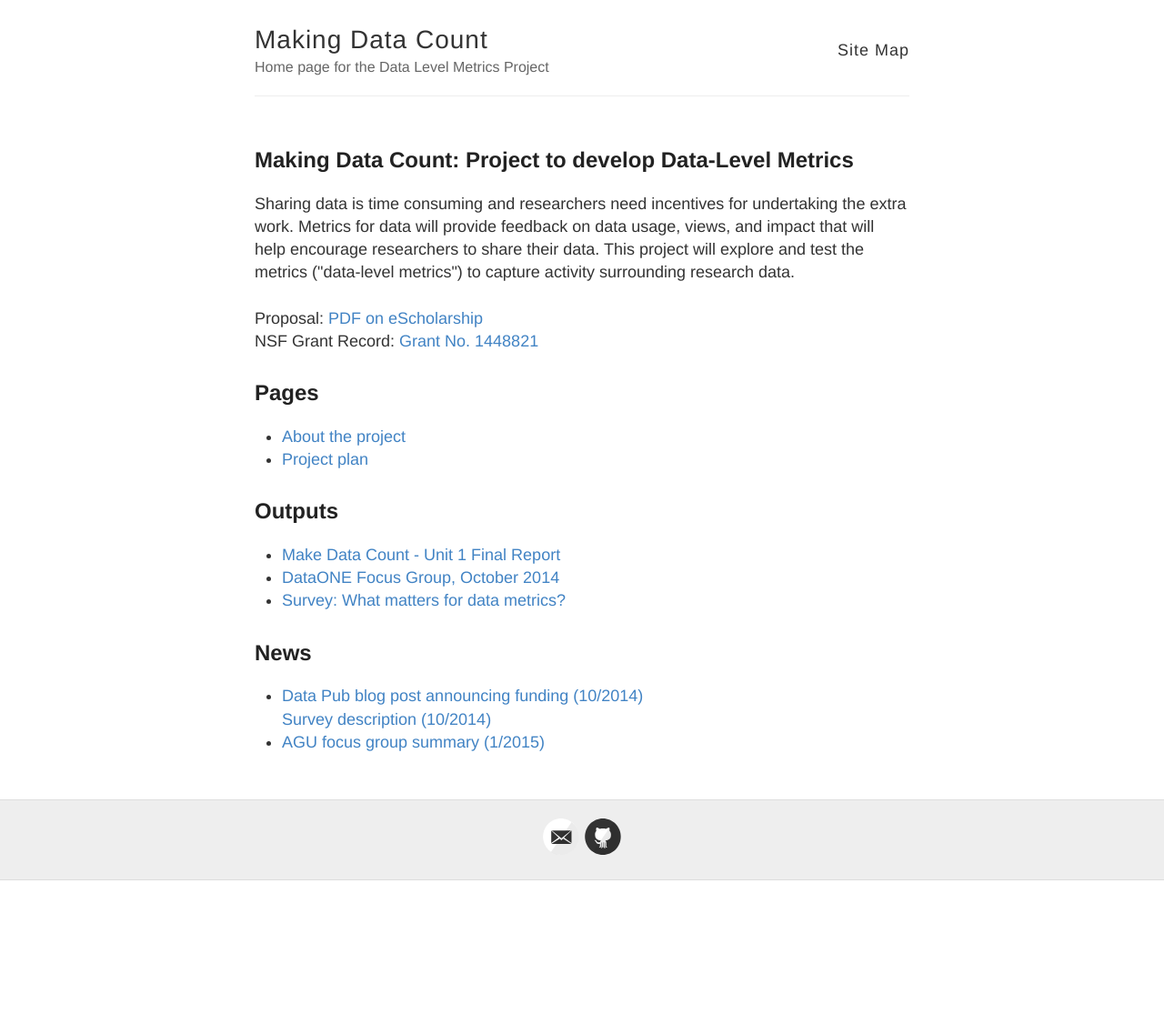
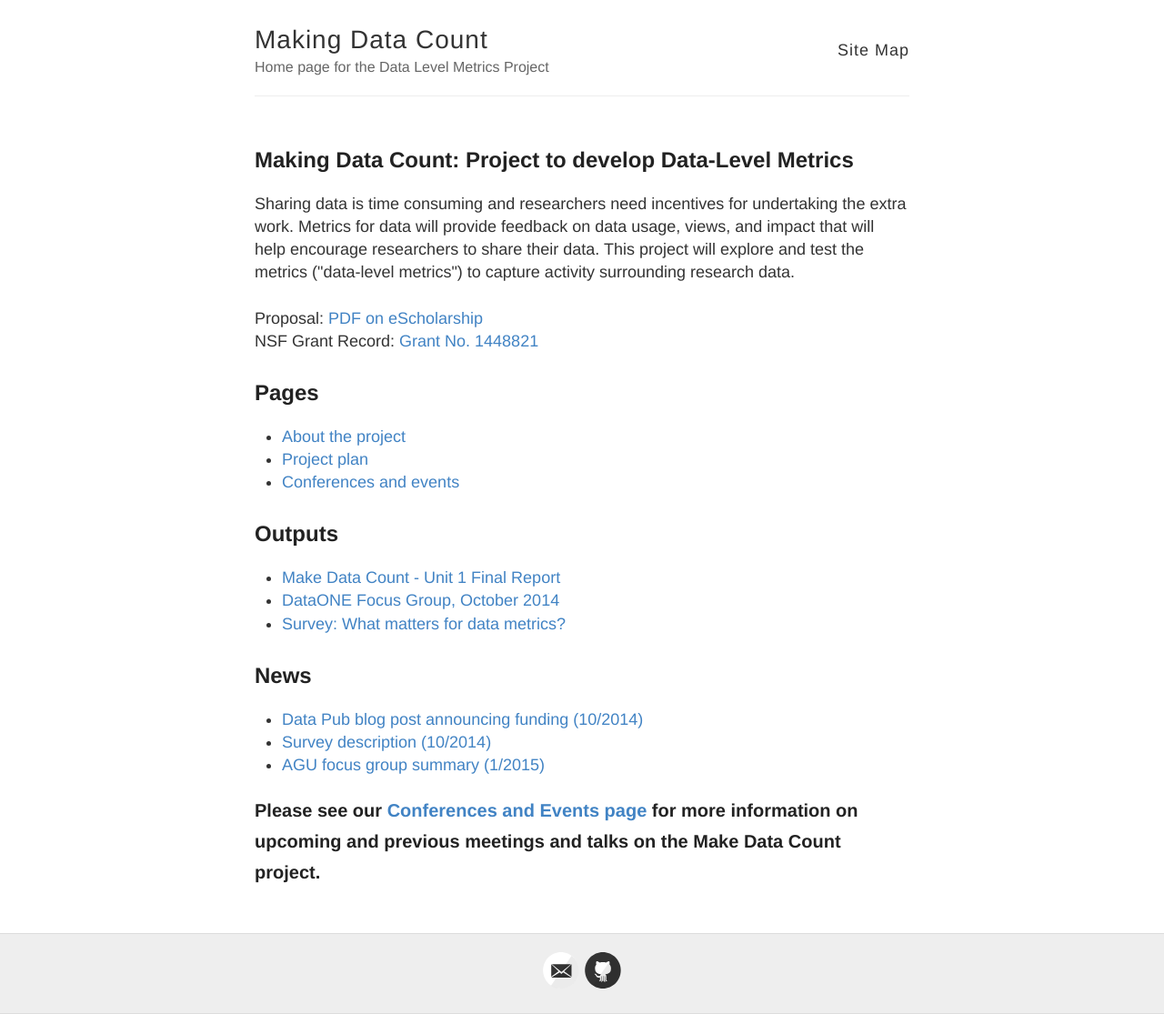
Before and after one commit to lagotto/MDC, a Jekyll site: the page built from index.html, in a window 1280 px wide. Shown: the whole page at 91% size. Built offline with Jekyll 4.4.1, drawn with Linux system fonts in a browser that asks for light colours; before the commit the page ends 968 px from its top, so only the background shows below that.

Commit message:
add conferences page

```diff
--- a/index.html
+++ b/index.html
@@ -34,6 +34,7 @@
 <ul>
 <li> <a href="http://articlemetrics.github.io/MDC/about">About the project</a></li>
 <li> <a href="http://articlemetrics.github.io/MDC/project-plan">Project plan</a></li>
+<li> <a href="http://articlemetrics.github.io/MDC/conferences">Conferences and events</a></li>
 </ul>
 
 <h2>Outputs</h2>
@@ -46,6 +47,8 @@
 <h2>News</h2>
 <ul>
 <li><a href="http://datapub.cdlib.org/http://datapub.cdlib.org/2014/10/07/uc3-plos-and-dataone-join-forces-to-build-incentives-for-data-sharing/">Data Pub blog post announcing funding (10/2014)</a></li>
-<a href="http://datapub.cdlib.org/2014/10/31/data-do-you-care-the-dlm-survey/">Survey description (10/2014)</a></li>
+<li><a href="http://datapub.cdlib.org/2014/10/31/data-do-you-care-the-dlm-survey/">Survey description (10/2014)</a></li>
 <li><a href="http://blogs.plos.org/tech/make-data-rain/">AGU focus group summary (1/2015)</a></li>
 </ul>
+
+<h3>Please see our <a href="http://articlemetrics.github.io/MDC/conferences">Conferences and Events page</a> for more information on upcoming and previous meetings and talks on the Make Data Count project.</h3>
```
Also changed, not shown: conferences.md (added, +16 -0 lines).
